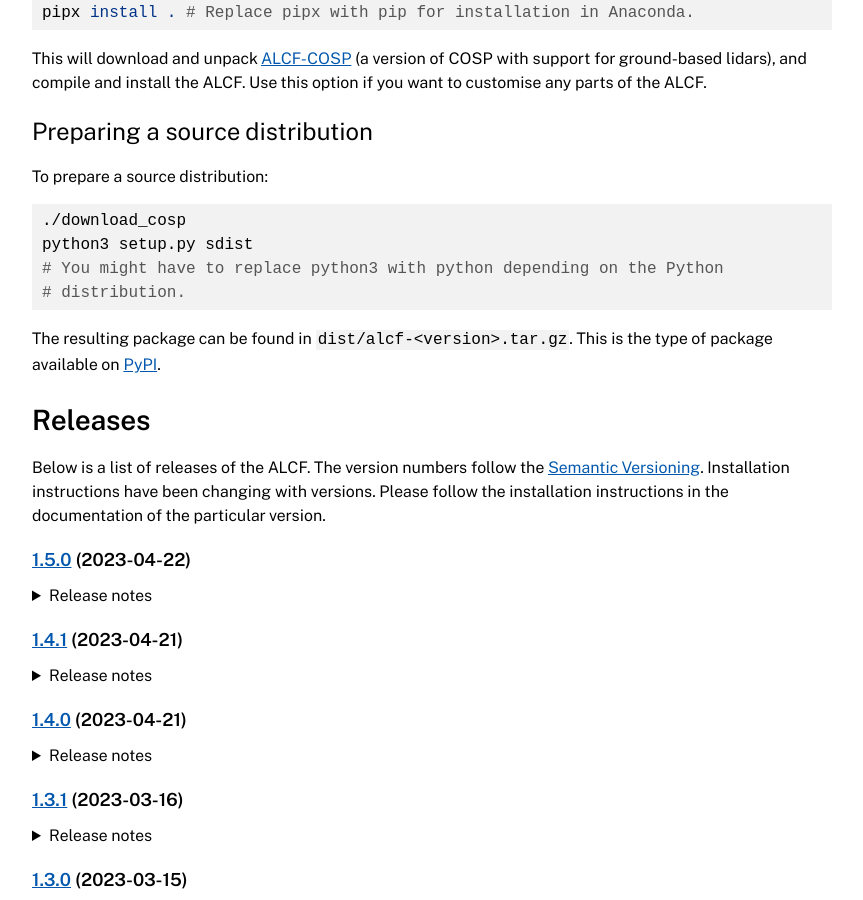
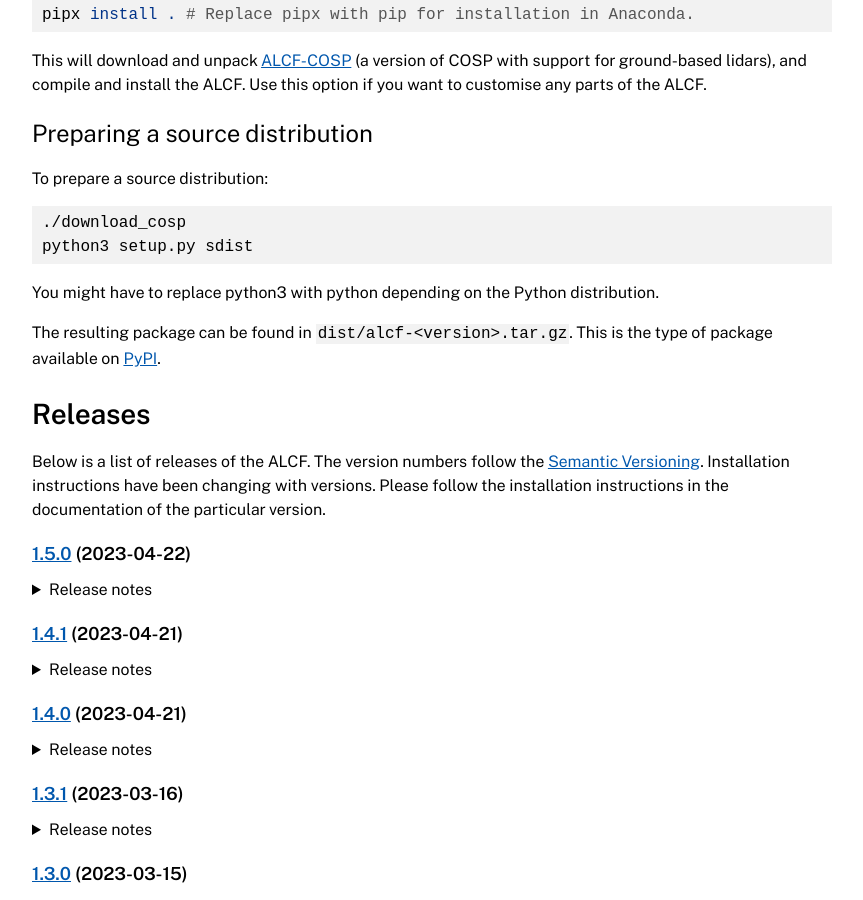
Before and after one commit to alcf-lidar/alcf, a Jekyll site: the page built from docs/installation/index.md, in a window 1280 px wide and 900 px high, scrolled down 3438 px. Shown: the whole window, without its empty margins (208-1071 px from the left). Built offline with Jekyll 4.4.1, drawn with Linux system fonts in a browser that asks for light colours; some of the changed text lies outside the part shown.

Commit message:
docs: Improve formatting

````diff
--- a/docs/installation/index.md
+++ b/docs/installation/index.md
@@ -151,9 +151,10 @@ To prepare a source distribution:
 ```sh
 ./download_cosp
 python3 setup.py sdist
-# You might have to replace python3 with python depending on the Python
-# distribution.
 ```
+
+You might have to replace python3 with python depending on the Python
+distribution.
 
 The resulting package can be found in `dist/alcf-<version>.tar.gz`. This is the
 type of package available on [PyPI](https://pypi.org/).
````
Also changed, not shown: other parts of docs/installation/index.md (+1 -1 lines).
